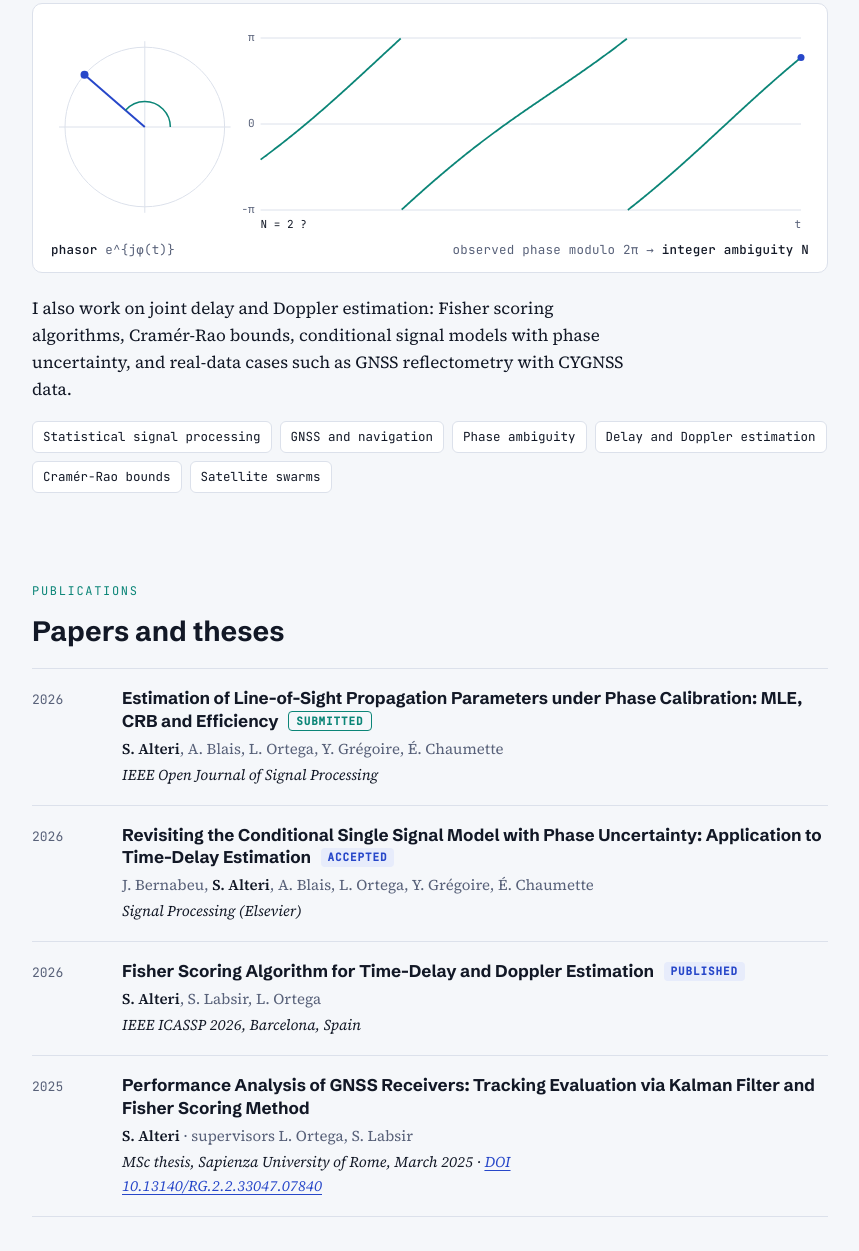
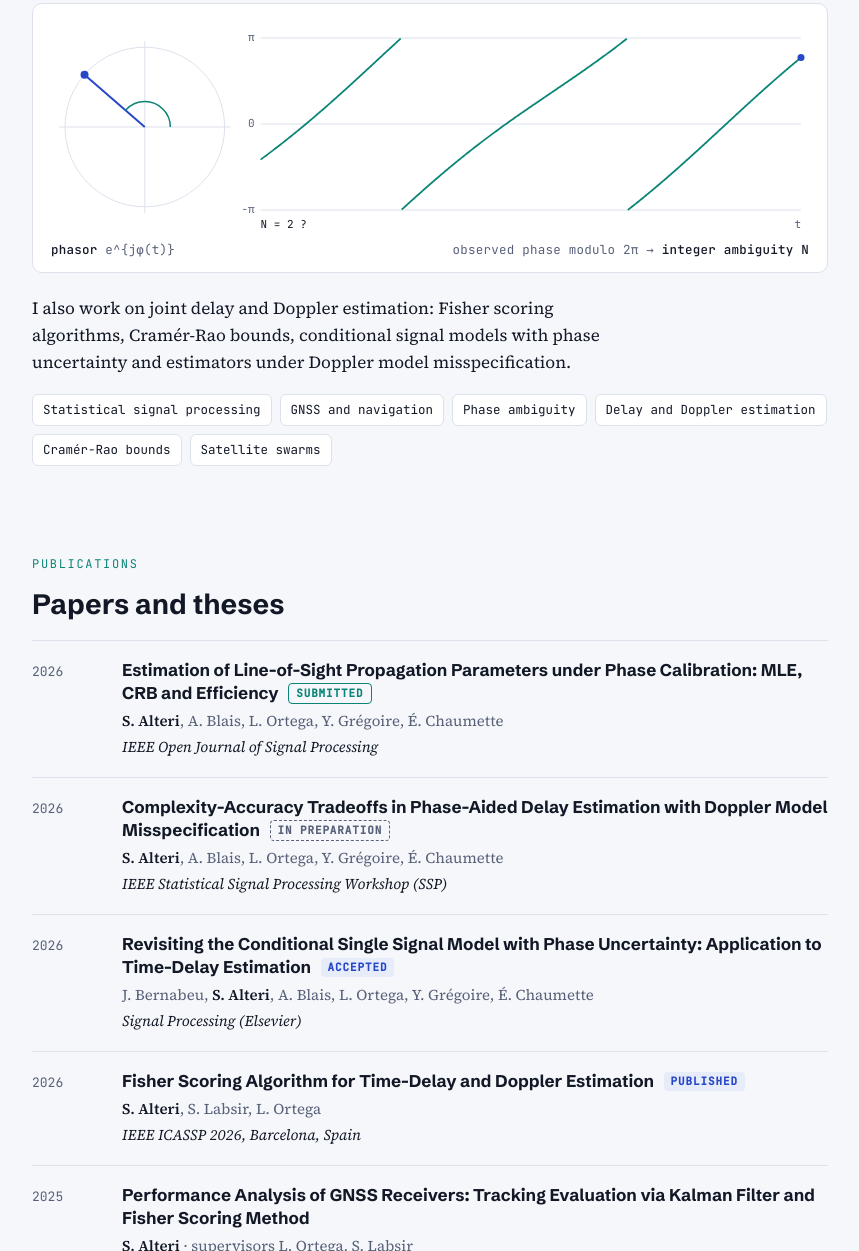
Before and after one commit to alterisamuele/alterisamuele.github.io, a plain HTML site: page index.html in a window 1280 px wide. Shown: the part 1319-2570 px from the top of the page, without its empty margins (372-1231 px from the left). Drawn offline with Linux system fonts and the light colour scheme.

Commit message:
Add SSP paper, remove CYGNSS

```diff
--- a/index.html
+++ b/index.html
@@ -213,6 +213,14 @@ footer{color:var(--muted);font-size:13.5px;border-top:1px solid var(--rule);padd
         <li class="pub">
           <span class="yr">2026</span>
           <div>
+            <p class="ttl">Complexity-Accuracy Tradeoffs in Phase-Aided Delay Estimation with Doppler Model Misspecification <span class="tag prep" data-i18n="st_prep"></span></p>
+            <p class="au"><b>S. Alteri</b>, A. Blais, L. Ortega, Y. Grégoire, É. Chaumette</p>
+            <p class="ve">IEEE Statistical Signal Processing Workshop (SSP)</p>
+          </div>
+        </li>
+        <li class="pub">
+          <span class="yr">2026</span>
+          <div>
             <p class="ttl">Revisiting the Conditional Single Signal Model with Phase Uncertainty: Application to Time-Delay Estimation <span class="tag pub-ok" data-i18n="st_acc"></span></p>
             <p class="au">J. Bernabeu, <b>S. Alteri</b>, A. Blais, L. Ortega, Y. Grégoire, É. Chaumette</p>
             <p class="ve">Signal Processing (Elsevier)</p>
@@ -301,12 +309,11 @@ const T = {
   eyebrow_research:"Ricerca",h_research:"Fase della portante, ritardo e sciami di satelliti",
   thesis_label:"Tesi di dottorato",thesis_where:"Laboratorio TéSA, Scuola dottorale ISAE-SUPAERO, Toulouse.",
   research_p1:"La fase della portante permette misure di distanza millimetriche, ma è nota solo a meno di un numero intero di cicli. La mia tesi studia come stimare questa ambiguità controllando il bias dello stimatore, nel contesto di sciami di satelliti che devono localizzarsi a vicenda.",
-  research_p2:"Lavoro anche sulla stima congiunta di ritardo e Doppler: algoritmi di tipo Fisher scoring, limiti di Cramér-Rao, modelli di segnale condizionali con incertezza di fase, e casi reali come la riflettometria GNSS con dati CYGNSS.",
+  research_p2:"Lavoro anche sulla stima congiunta di ritardo e Doppler: algoritmi di tipo Fisher scoring, limiti di Cramér-Rao, modelli di segnale condizionali con incertezza di fase e stimatori con modello Doppler misspecificato.",
   t1:"Elaborazione statistica del segnale",t2:"GNSS e navigazione",t3:"Ambiguità di fase",t4:"Stima di ritardo e Doppler",t5:"Limiti di Cramér-Rao",t6:"Sciami di satelliti",
   eyebrow_pubs:"Pubblicazioni",h_pubs:"Articoli e tesi",
   st_sub:"sottomesso",st_acc:"accettato",st_pub:"pubblicato",st_rev:"in revisione",st_prep:"in preparazione",
-  ve_gnssr:"Applicazione alla riflettometria GNSS (dati CYGNSS)",
-  supervisors:"relatori",ve_msc:"Tesi magistrale, Sapienza Università di Roma, marzo 2025",
+    supervisors:"relatori",ve_msc:"Tesi magistrale, Sapienza Università di Roma, marzo 2025",
   eyebrow_path:"Percorso",h_path:"Formazione ed esperienza",
   w_phd:"2025 – oggi",phd:"Dottorato di ricerca",enac:"Ingegnere di ricerca",ipsa:"Periodo di studio e ricerca per la tesi magistrale",
   msc:"Laurea magistrale in Ingegneria Spaziale e Astronautica",sapienza:"Sapienza Università di Roma",
@@ -326,12 +333,11 @@ const T = {
   eyebrow_research:"Research",h_research:"Carrier phase, delay and satellite swarms",
   thesis_label:"PhD thesis",thesis_where:"TéSA laboratory, ISAE-SUPAERO doctoral school, Toulouse.",
   research_p1:"Carrier phase gives millimetre-level range measurements, but it is only known up to an integer number of cycles. My thesis studies how to estimate this ambiguity while keeping the estimator bias under control, for swarms of satellites that need to locate one another.",
-  research_p2:"I also work on joint delay and Doppler estimation: Fisher scoring algorithms, Cramér-Rao bounds, conditional signal models with phase uncertainty, and real-data cases such as GNSS reflectometry with CYGNSS data.",
+  research_p2:"I also work on joint delay and Doppler estimation: Fisher scoring algorithms, Cramér-Rao bounds, conditional signal models with phase uncertainty and estimators under Doppler model misspecification.",
   t1:"Statistical signal processing",t2:"GNSS and navigation",t3:"Phase ambiguity",t4:"Delay and Doppler estimation",t5:"Cramér-Rao bounds",t6:"Satellite swarms",
   eyebrow_pubs:"Publications",h_pubs:"Papers and theses",
   st_sub:"submitted",st_acc:"accepted",st_pub:"published",st_rev:"under review",st_prep:"in preparation",
-  ve_gnssr:"Application to GNSS reflectometry (CYGNSS data)",
-  supervisors:"supervisors",ve_msc:"MSc thesis, Sapienza University of Rome, March 2025",
+    supervisors:"supervisors",ve_msc:"MSc thesis, Sapienza University of Rome, March 2025",
   eyebrow_path:"Background",h_path:"Education and experience",
   w_phd:"2025 – present",phd:"PhD",enac:"Research engineer",ipsa:"Study and research period for the MSc thesis",
   msc:"MSc in Space and Astronautical Engineering",sapienza:"Sapienza University of Rome",
@@ -351,12 +357,11 @@ const T = {
   eyebrow_research:"Recherche",h_research:"Phase de porteuse, retard et essaims de satellites",
   thesis_label:"Thèse de doctorat",thesis_where:"Laboratoire TéSA, école doctorale de l'ISAE-SUPAERO, Toulouse.",
   research_p1:"La phase de la porteuse donne des mesures de distance millimétriques, mais elle n'est connue qu'à un nombre entier de cycles près. Ma thèse porte sur l'estimation de cette ambiguïté en maîtrisant le biais de l'estimateur, pour des essaims de satellites qui doivent se localiser mutuellement.",
-  research_p2:"Je travaille aussi sur l'estimation conjointe du retard et du Doppler : algorithmes de type Fisher scoring, bornes de Cramér-Rao, modèles de signal conditionnels avec incertitude de phase, et cas réels comme la réflectométrie GNSS avec les données CYGNSS.",
+  research_p2:"Je travaille aussi sur l'estimation conjointe du retard et du Doppler : algorithmes de type Fisher scoring, bornes de Cramér-Rao, modèles de signal conditionnels avec incertitude de phase et estimateurs avec modèle Doppler mal spécifié.",
   t1:"Traitement statistique du signal",t2:"GNSS et navigation",t3:"Ambiguïté de phase",t4:"Estimation retard-Doppler",t5:"Bornes de Cramér-Rao",t6:"Essaims de satellites",
   eyebrow_pubs:"Publications",h_pubs:"Articles et mémoires",
   st_sub:"soumis",st_acc:"accepté",st_pub:"publié",st_rev:"en révision",st_prep:"en préparation",
-  ve_gnssr:"Application à la réflectométrie GNSS (données CYGNSS)",
-  supervisors:"encadrants",ve_msc:"Mémoire de master, Université Sapienza de Rome, mars 2025",
+    supervisors:"encadrants",ve_msc:"Mémoire de master, Université Sapienza de Rome, mars 2025",
   eyebrow_path:"Parcours",h_path:"Formation et expérience",
   w_phd:"2025 – aujourd'hui",phd:"Doctorat",enac:"Ingénieur de recherche",ipsa:"Séjour d'études et de recherche pour le mémoire de master",
   msc:"Master en ingénierie spatiale et astronautique",sapienza:"Université Sapienza de Rome",
```
